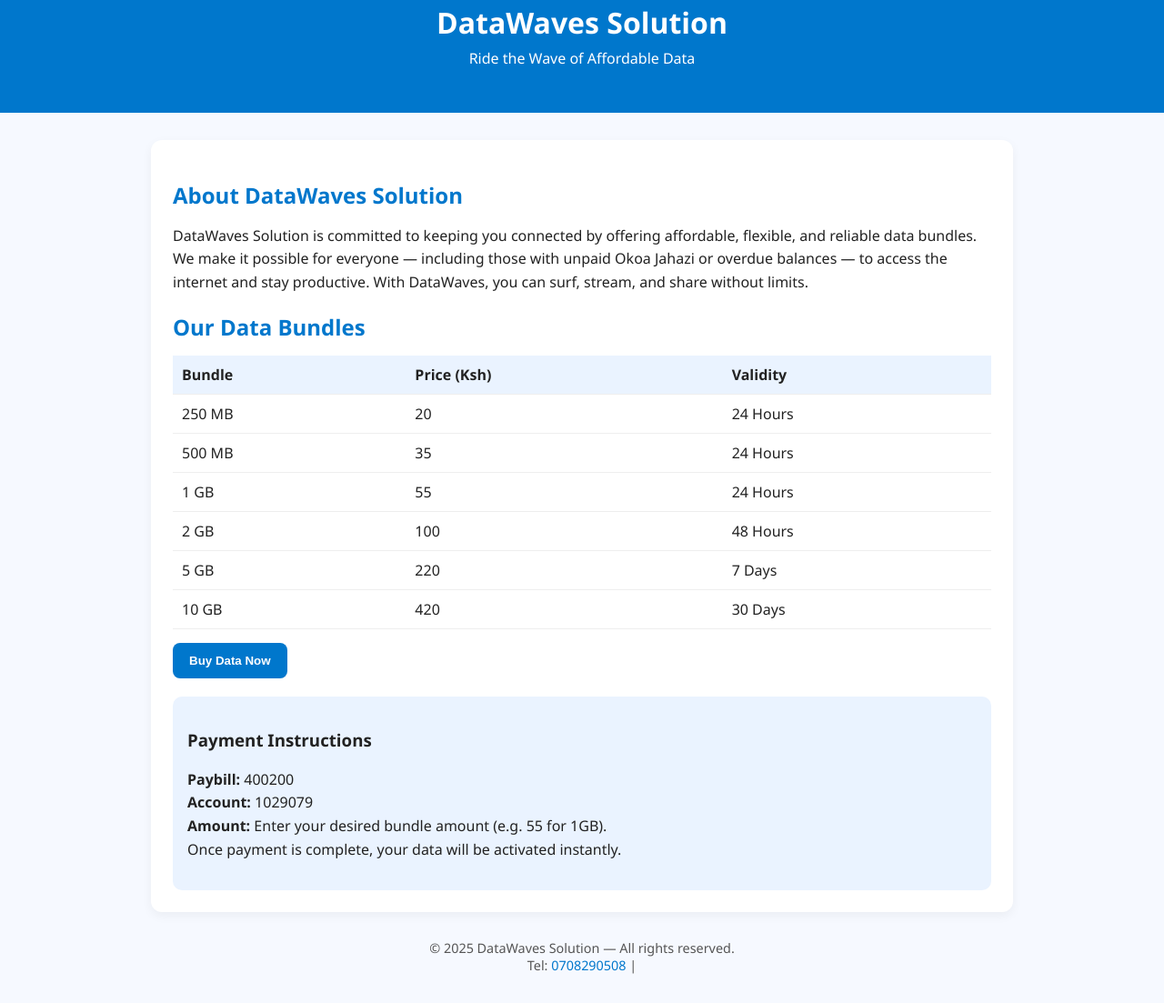
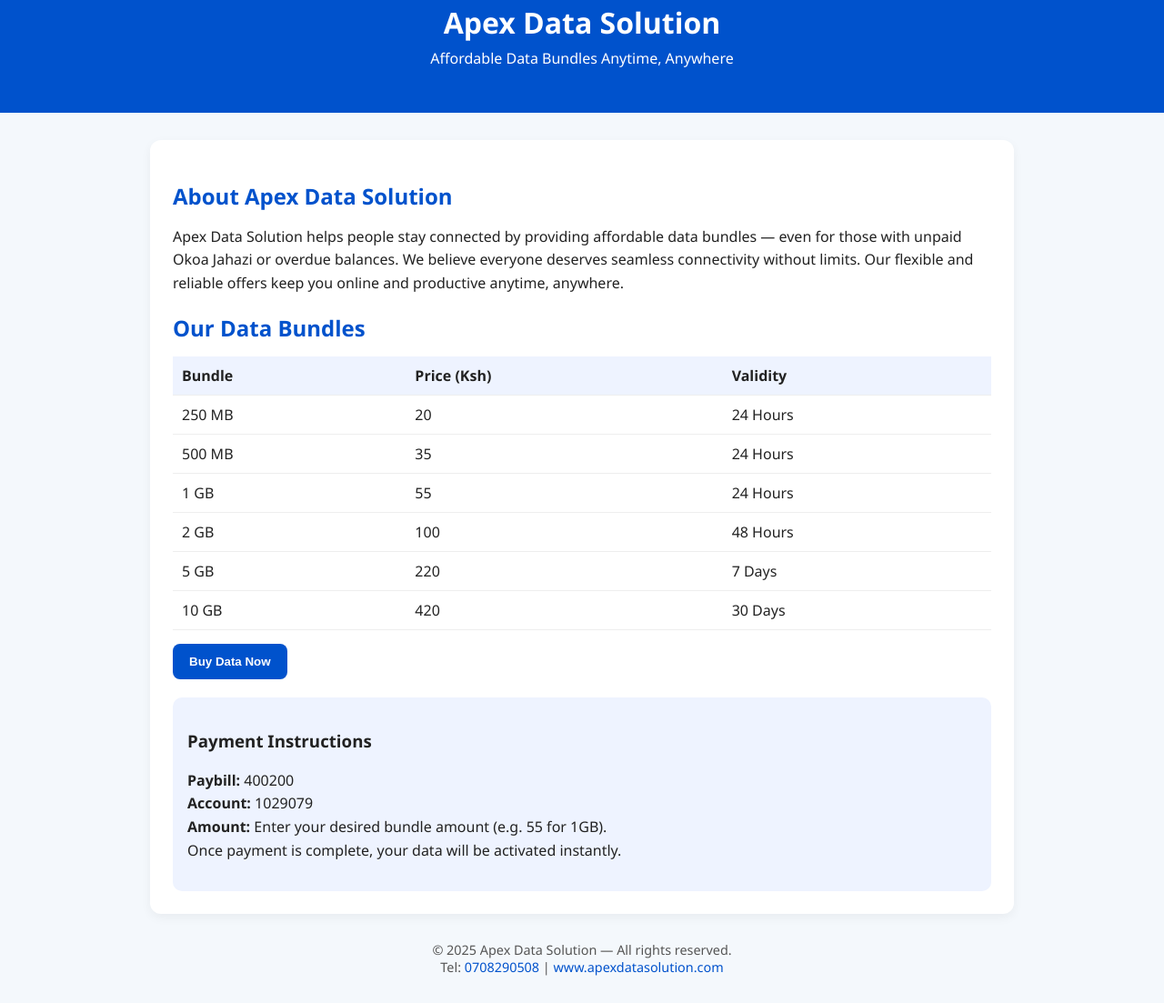
Before and after one commit to JBRUL254/apex-data-solution, a plain HTML site: page index.html in a window 1280 px wide. Shown: the part 27-1130 px from the top of the page at 91% size. Drawn offline with Linux system fonts and the light colour scheme.

Commit message:
Update index.html

```diff
--- a/index.html
+++ b/index.html
@@ -1,19 +1,22 @@
 
+<html lang="en">
 <head>
   <meta charset="utf-8">
   <meta name="viewport" content="width=device-width,initial-scale=1">
-  <title>DataWaves Solution</title>
+  <title>Apex Data Solution</title>
+  <meta name="description" content="Apex Data Solution provides affordable data bundles for everyone, including customers with unpaid Okoa Jahazi or overdue balances. Stay connected anytime, anywhere.">
+
   <style>
     body {
       font-family: 'Segoe UI', Arial, sans-serif;
       margin: 0;
-      background: #f6f9ff;
+      background: #f4f8fc;
       color: #222;
     }
     header {
-      background: #0077cc;
+      background: #0052cc;
       color: white;
-      padding: 30px;
+      padding: 30px 10px;
       text-align: center;
     }
     header h1 {
@@ -28,29 +31,16 @@
       max-width: 900px;
       margin: 30px auto;
       background: white;
-      padding: 24px;
+      padding: 25px;
       border-radius: 12px;
       box-shadow: 0 4px 12px rgba(0,0,0,0.05);
     }
     h2 {
-      color: #0077cc;
+      color: #0052cc;
       margin-bottom: 10px;
     }
     p {
       line-height: 1.6;
-    }
-    .btn {
-      background: #0077cc;
-      color: white;
-      padding: 12px 18px;
-      border: none;
-      border-radius: 8px;
-      cursor: pointer;
-      font-weight: 600;
-      margin-top: 15px;
-    }
-    .btn:hover {
-      background: #005fa3;
     }
     .bundle-table {
       width: 100%;
@@ -63,10 +53,23 @@
       text-align: left;
     }
     .bundle-table th {
-      background: #eaf3ff;
+      background: #eef3ff;
+    }
+    .btn {
+      background: #0052cc;
+      color: white;
+      padding: 12px 18px;
+      border: none;
+      border-radius: 8px;
+      cursor: pointer;
+      font-weight: 600;
+      margin-top: 15px;
+    }
+    .btn:hover {
+      background: #003d99;
     }
     .pay-section {
-      background: #eaf3ff;
+      background: #eef3ff;
       padding: 16px;
       margin-top: 20px;
       border-radius: 10px;
@@ -78,28 +81,33 @@
       font-size: 0.9rem;
     }
     footer a {
-      color: #0077cc;
+      color: #0052cc;
       text-decoration: none;
+    }
+    footer a:hover {
+      text-decoration: underline;
     }
     .about {
       margin-top: 20px;
     }
   </style>
 </head>
+
 <body>
 
   <header>
-    <h1>DataWaves Solution</h1>
-    <p>Ride the Wave of Affordable Data</p>
+    <h1>Apex Data Solution</h1>
+    <p>Affordable Data Bundles Anytime, Anywhere</p>
   </header>
 
   <div class="container">
     <section class="about">
-      <h2>About DataWaves Solution</h2>
+      <h2>About Apex Data Solution</h2>
       <p>
-        DataWaves Solution is committed to keeping you connected by offering affordable, flexible, and reliable data bundles.
-        We make it possible for everyone — including those with unpaid Okoa Jahazi or overdue balances — to access the internet
-        and stay productive. With DataWaves, you can surf, stream, and share without limits.
+        Apex Data Solution helps people stay connected by providing affordable data bundles —
+        even for those with unpaid Okoa Jahazi or overdue balances.
+        We believe everyone deserves seamless connectivity without limits.
+        Our flexible and reliable offers keep you online and productive anytime, anywhere.
       </p>
     </section>
 
@@ -135,6 +143,10 @@
   </div>
 
   <footer>
-    <div>&copy; 2025 DataWaves Solution — All rights reserved.</div>
+    <div>&copy; 2025 Apex Data Solution — All rights reserved.</div>
     <div>Tel: <a href="tel:0708290508">0708290508</a> |
-      <a href="http://ww
+      <a href="http://www.apexdatasolution.com" target="_blank">www.apexdatasolution.com</a></div>
+  </footer>
+
+</body>
+</html>
```
